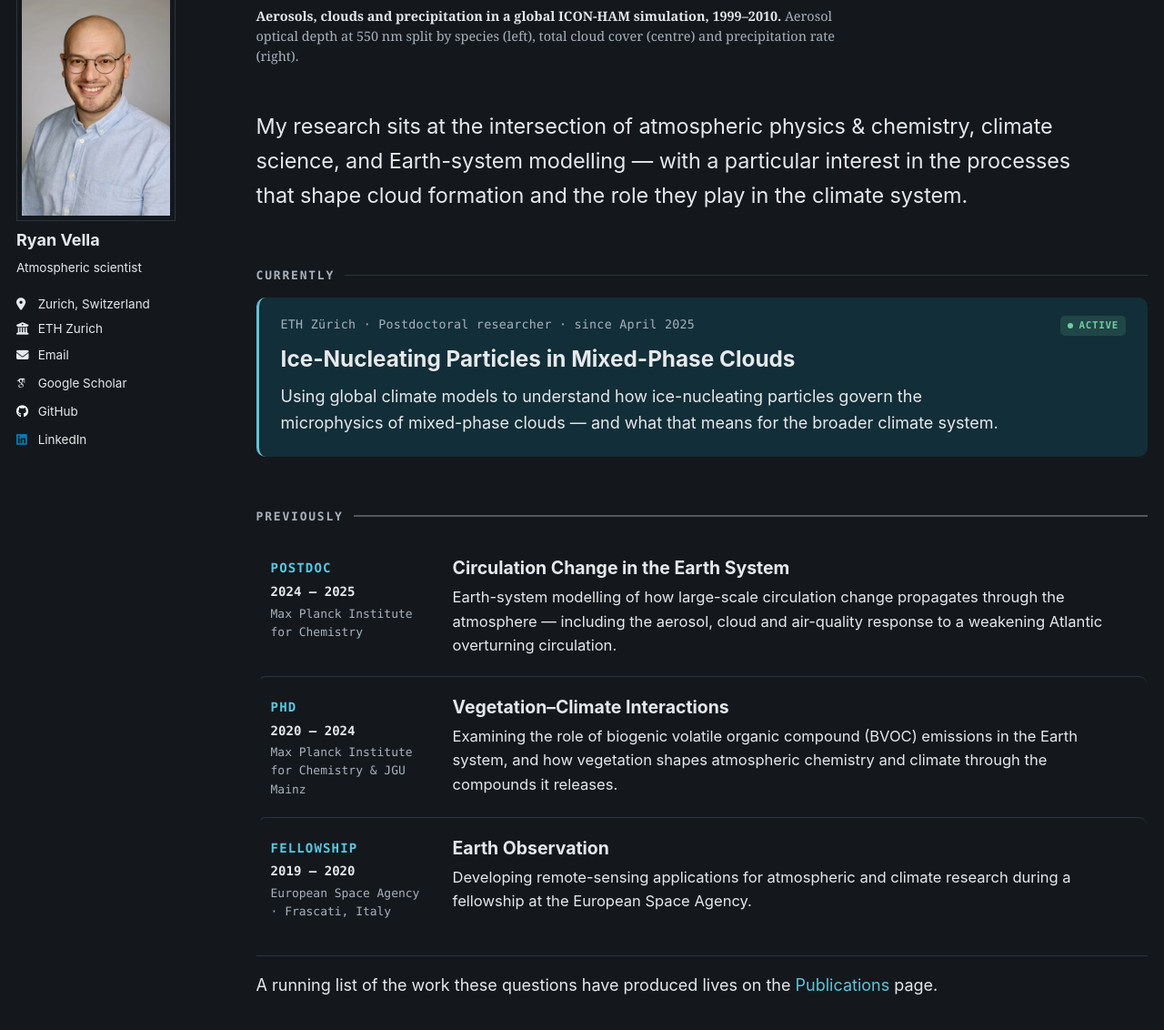
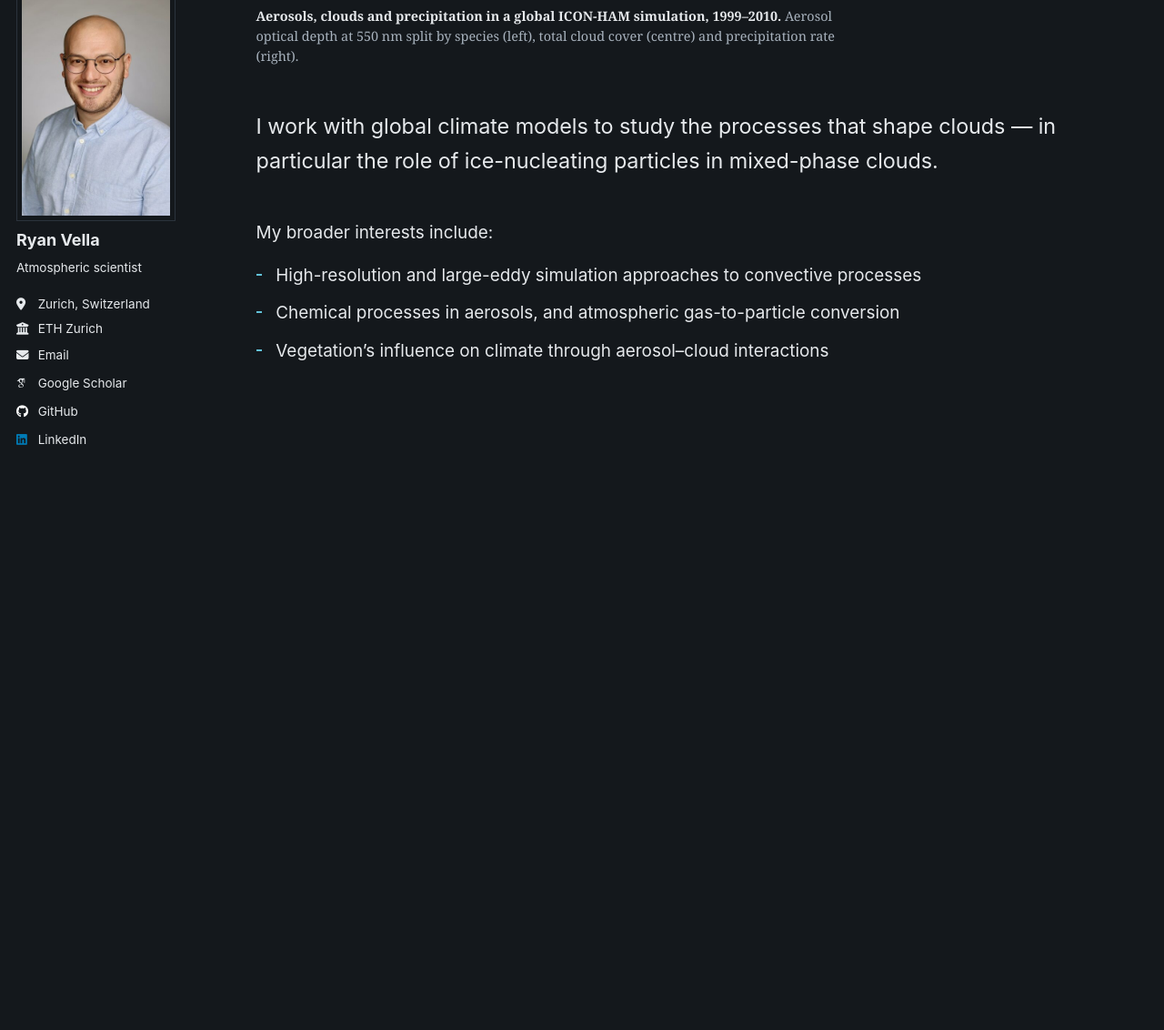
Before and after one commit to ryanvella9/ryanvella9.github.io, a Jekyll site: the page built from _pages/research.md, in a window 1280 px wide and 1400 px high, scrolled down 577 px, cut to the strip 131-1263 px from the top of the window. Shown: the whole strip at 91% size. Built offline with Jekyll 4.4.1, drawn with Linux system fonts in a browser that asks for light colours; some web fonts are replaced; a script that is not in the unit is left out; after the commit the page ends 1319 px from its top, so only the background shows below that; part of the change alters nothing that is shown.

Commit message:
Cut the research page down to the visualisation and a short statement

```diff
--- a/_pages/research.md
+++ b/_pages/research.md
@@ -6,23 +6,7 @@ author_profile: true
 ---
 
 <style>
-.rx {
-  margin: 1.4em 0 0;
-  --rx-now-bg: #edf6f9;
-  --rx-active: #2e7d5b;
-  --rx-active-bg: #e4f1ea;
-  --rx-hover: #f2f5f6;
-  --rx-sep: #c9ced2;
-  --rx-role: #2a7793;
-}
-html[data-theme="dark"] .rx {
-  --rx-now-bg: rgba(14, 161, 197, .17);
-  --rx-active: #6fce9f;
-  --rx-active-bg: rgba(111, 206, 159, .15);
-  --rx-hover: rgba(255, 255, 255, .06);
-  --rx-sep: rgba(255, 255, 255, .28);
-  --rx-role: #5cc6e4;
-}
+.rx { margin: 1.4em 0 0; }
 .rx-vis { margin: 0 0 2.6em; }
 .rx-vis-frame {
   position: relative;
@@ -52,139 +36,40 @@ html[data-theme="dark"] .rx {
   letter-spacing: -.003em;
   color: var(--global-text-color);
   max-width: 40em;
-  margin: 0 0 2.6em;
+  margin: 0 0 1.9em;
 }
-.rx-kicker {
-  display: flex;
-  align-items: center;
-  gap: .85em;
-  font-family: ui-monospace, "SF Mono", Menlo, Consolas, monospace;
-  font-size: .72rem;
-  font-weight: 700;
-  letter-spacing: .14em;
-  text-transform: uppercase;
-  color: var(--global-text-color-light);
-  margin: 0 0 1.25em;
-}
-.rx-kicker::after {
-  content: "";
-  flex: 1;
-  height: 1px;
-  background: var(--global-border-color);
-}
-.rx-kicker-prev::after { height: 2px; background: var(--rx-sep); }
-.rx-now {
-  background: var(--rx-now-bg);
-  border-left: 3px solid var(--global-link-color);
-  border-radius: 10px;
-  padding: 20px 24px 22px;
-  margin: 0 0 3.2em;
-}
-.rx-now-head {
-  display: flex;
-  align-items: baseline;
-  justify-content: space-between;
-  flex-wrap: wrap;
-  gap: 8px 14px;
-  margin-bottom: .55em;
-}
-.rx-now-meta {
-  font-family: ui-monospace, "SF Mono", Menlo, Consolas, monospace;
-  font-size: .74rem;
-  letter-spacing: .02em;
-  color: var(--global-text-color-light);
-}
-.rx-now-title {
-  font-size: 1.35rem;
-  font-weight: 700;
-  line-height: 1.3;
-  color: var(--global-text-color);
-  margin: 0 0 .5em;
-}
-.rx-now-desc {
-  font-size: 1rem;
+.rx-more {
+  font-size: 1.05rem;
   line-height: 1.6;
   color: var(--global-text-color);
+  margin: 0 0 .9em;
+}
+.rx-strands {
+  list-style: none;
+  padding: 0;
   margin: 0;
-  max-width: 44em;
+  max-width: 42em;
 }
-.rx-badge {
-  display: inline-flex;
-  align-items: center;
-  font-family: ui-monospace, Menlo, Consolas, monospace;
-  font-size: .6rem;
-  font-weight: 700;
-  letter-spacing: .07em;
-  text-transform: uppercase;
-  padding: 3px 8px;
-  border-radius: 5px;
-  white-space: nowrap;
-}
-.rx-badge.is-active { color: var(--rx-active); background: var(--rx-active-bg); }
-.rx-dot {
-  display: inline-block;
-  width: 6px;
-  height: 6px;
-  border-radius: 50%;
-  background: var(--rx-active);
-  margin-right: 6px;
-}
-.rx-list { margin: 0; }
-.rx-item {
-  display: grid;
-  grid-template-columns: 176px 1fr;
-  gap: 24px;
-  padding: 20px 14px;
-  border-left: 2px solid transparent;
-  border-radius: 10px;
-  transition: background .15s ease, border-color .15s ease;
-}
-.rx-item + .rx-item { border-top: 1px solid var(--global-border-color); }
-.rx-item:hover { background: var(--rx-hover); border-left-color: var(--global-link-color); }
-.rx-meta {
-  font-family: ui-monospace, "SF Mono", Menlo, Consolas, monospace;
-  font-size: .72rem;
-  line-height: 1.55;
-  color: var(--global-text-color-light);
-  padding-top: 3px;
-}
-.rx-role {
-  display: block;
-  font-size: .78rem;
-  font-weight: 700;
-  letter-spacing: .08em;
-  text-transform: uppercase;
-  color: var(--rx-role);
-  margin-bottom: 4px;
-}
-.rx-when {
-  display: block;
-  font-size: .78rem;
-  font-weight: 700;
-  color: var(--global-text-color);
-  font-variant-numeric: tabular-nums;
-  margin-bottom: 3px;
-}
-.rx-title {
-  font-size: 1.08rem;
-  font-weight: 700;
-  line-height: 1.34;
-  color: var(--global-text-color);
-  margin: 0 0 6px;
-}
-.rx-desc {
-  font-size: .92rem;
+.rx-strands li {
+  position: relative;
+  padding: 0 0 0 1.15em;
+  margin: 0 0 .6em;
+  font-size: 1.05rem;
   line-height: 1.6;
   color: var(--global-text-color);
-  margin: 0;
-  max-width: 44em;
+}
+.rx-strands li::before {
+  content: "";
+  position: absolute;
+  left: 0;
+  top: .68em;
+  width: 6px;
+  height: 2px;
+  background: var(--global-link-color);
 }
 @media (max-width: 560px) {
-  .rx-lead { font-size: 1.16rem; margin-bottom: 2em; }
-  .rx-item { grid-template-columns: 1fr; gap: 7px; padding: 17px 12px; }
-  .rx-meta { padding-top: 0; }
-  .rx-role { display: inline; margin-right: 8px; }
-  .rx-now { padding: 18px 18px 20px; }
+  .rx-lead { font-size: 1.16rem; margin-bottom: 1.6em; }
+  .rx-more, .rx-strands li { font-size: 1rem; }
 }
 </style>
 
@@ -197,42 +82,11 @@ html[data-theme="dark"] .rx {
 </div>
 <figcaption class="rx-vis-cap"><b>Aerosols, clouds and precipitation in a global ICON-HAM simulation, 1999&ndash;2010.</b> Aerosol optical depth at 550&nbsp;nm split by species (left), total cloud cover (centre) and precipitation rate (right).</figcaption>
 </figure>
-<p class="rx-lead">My research sits at the intersection of atmospheric physics &amp; chemistry, climate science, and Earth-system modelling &mdash; with a particular interest in the processes that shape cloud formation and the role they play in the climate system.</p>
-<h2 class="rx-kicker">Currently</h2>
-<div class="rx-now">
-<div class="rx-now-head">
-<span class="rx-now-meta">ETH Z&uuml;rich &middot; Postdoctoral researcher &middot; since April 2025</span>
-<span class="rx-badge is-active"><span class="rx-dot" aria-hidden="true"></span>Active</span>
+<p class="rx-lead">I work with global climate models to study the processes that shape clouds &mdash; in particular the role of ice-nucleating particles in mixed-phase clouds.</p>
+<p class="rx-more">My broader interests include:</p>
+<ul class="rx-strands">
+<li>High-resolution and large-eddy simulation approaches to convective processes</li>
+<li>Chemical processes in aerosols, and atmospheric gas-to-particle conversion</li>
+<li>Vegetation&rsquo;s influence on climate through aerosol&ndash;cloud interactions</li>
+</ul>
 </div>
-<h3 class="rx-now-title">Ice-Nucleating Particles in Mixed-Phase Clouds</h3>
-<p class="rx-now-desc">Using global climate models to understand how ice-nucleating particles govern the microphysics of mixed-phase clouds &mdash; and what that means for the broader climate system.</p>
-</div>
-<h2 class="rx-kicker rx-kicker-prev">Previously</h2>
-<div class="rx-list">
-<div class="rx-item">
-<div class="rx-meta"><span class="rx-role">Postdoc</span><span class="rx-when">2024 &ndash; 2025</span>Max Planck Institute for Chemistry</div>
-<div class="rx-main">
-<h3 class="rx-title">Circulation Change in the Earth System</h3>
-<p class="rx-desc">Earth-system modelling of how large-scale circulation change propagates through the atmosphere &mdash; including the aerosol, cloud and air-quality response to a weakening Atlantic overturning circulation.</p>
-</div>
-</div>
-<div class="rx-item">
-<div class="rx-meta"><span class="rx-role">PhD</span><span class="rx-when">2020 &ndash; 2024</span>Max Planck Institute for Chemistry &amp; JGU Mainz</div>
-<div class="rx-main">
-<h3 class="rx-title">Vegetation&ndash;Climate Interactions</h3>
-<p class="rx-desc">Examining the role of biogenic volatile organic compound (BVOC) emissions in the Earth system, and how vegetation shapes atmospheric chemistry and climate through the compounds it releases.</p>
-</div>
-</div>
-<div class="rx-item">
-<div class="rx-meta"><span class="rx-role">Fellowship</span><span class="rx-when">2019 &ndash; 2020</span>European Space Agency &middot; Frascati, Italy</div>
-<div class="rx-main">
-<h3 class="rx-title">Earth Observation</h3>
-<p class="rx-desc">Developing remote-sensing applications for atmospheric and climate research during a fellowship at the European Space Agency.</p>
-</div>
-</div>
-</div>
-</div>
-
----
-
-A running list of the work these questions have produced lives on the [Publications](/publications/) page.
```
